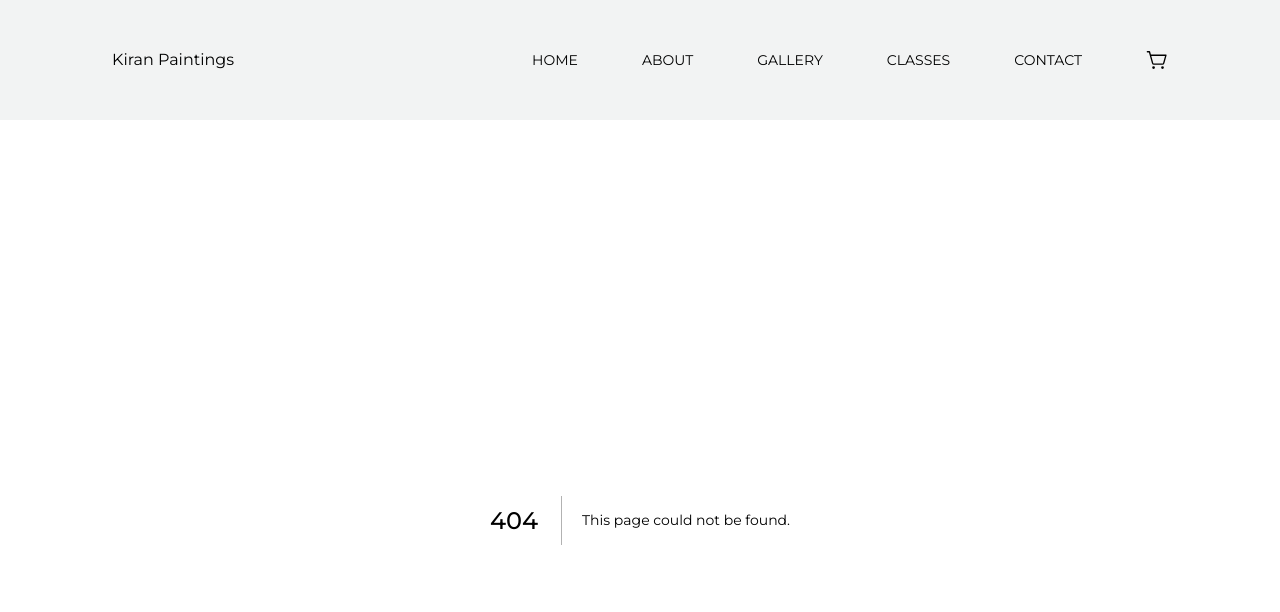
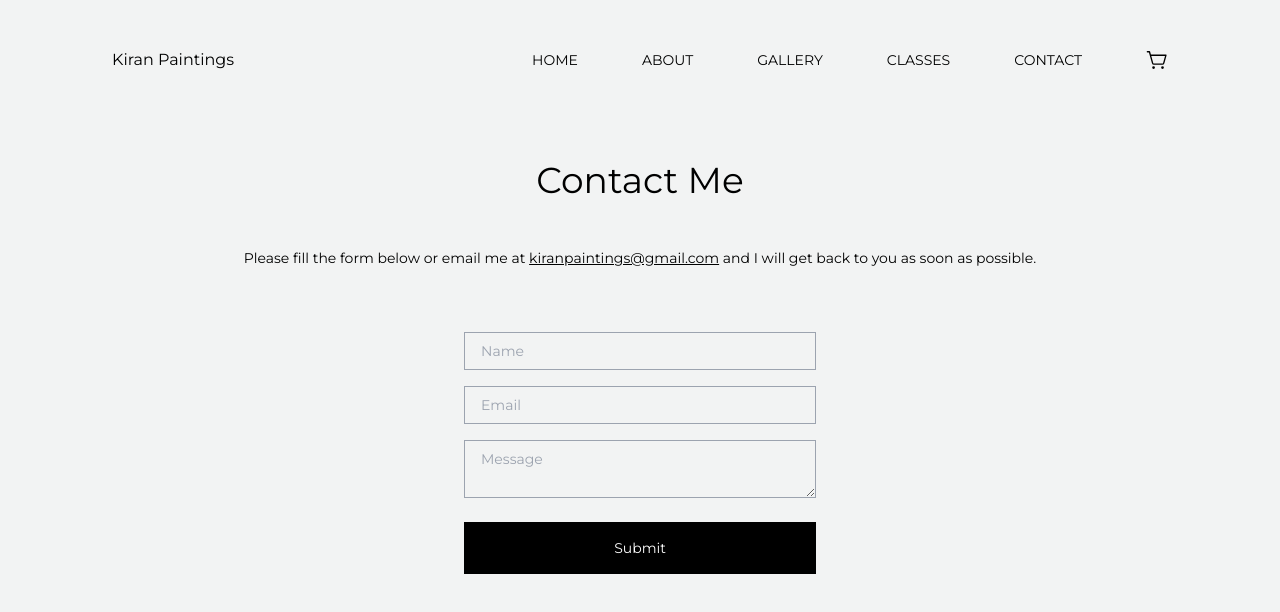
Before and after one commit to kyaakpa/genj3n, a Next.js app: page /contact in a window 1280 px wide. Before the commit this address had no page. Shown: the top 612 px of the page. Built offline with nearby package versions, Linux system fonts and the light colour scheme.

Commit message:
created contact page

```diff
--- /dev/null
+++ b/app/contact/page.jsx
@@ -0,0 +1,42 @@
+import React from "react";
+
+const page = () => {
+  return (
+    <div className="h-screen w-full bg-[#F2F3F3] pt-10 px-28">
+      <div className="flex flex-col items-center w-full">
+        <h1 className="text-4xl pb-12">Contact Me</h1>
+        <p className="text-sm pb-16">
+          Please fill the form below or email me at{" "}
+          <a href="mailto:" className="underline">
+            kiranpaintings@gmail.com
+          </a>
+          {""} and I will get back to you as soon as possible.
+        </p>
+        <div className="flex flex-col w-1/3 gap-4 pb-6 text-sm">
+          <input
+            type="text"
+            placeholder="Name"
+            className="bg-[#F2F3F3] border border-gray-400 py-2 px-4 active:outline-none focus:outline-none"
+          />
+          <input
+            type="text"
+            placeholder="Email"
+            className=" bg-[#F2F3F3] border border-gray-400 py-2 px-4 active:outline-none focus:outline-none"
+          />
+          <textarea
+            placeholder="Message"
+            className="bg-[#F2F3F3] border border-gray-400 py-2 px-4 active:outline-none focus:outline-none"
+          />
+        </div>
+        <button
+          className="bg-black text-white p-4 w-1/3 active:outline-none text-sm"
+          type="submit"
+        >
+          Submit
+        </button>
+      </div>
+    </div>
+  );
+};
+
+export default page;
--- a/app/page.jsx
+++ b/app/page.jsx
@@ -4,8 +4,8 @@ import { TextGenerateEffect } from "@/components/ui/text-generate-effect";
 const Home = () => {
   const h1 = `Fashion & Lifestyle Illustration`;
   return (
-    <div className="flex justify-center">
-      <div className="flex w-[1200px]">
+    <div className="flex justify-center ">
+      <div className="flex w-[1200px] ">
         <div className=" text-center flex items-center flex-col gap-4 justify-center bg-red-200 w-[800px]">
           <h1 className="text-black font-semibold text-3xl w-[500px]">
             <TextGenerateEffect words={h1} />
```
